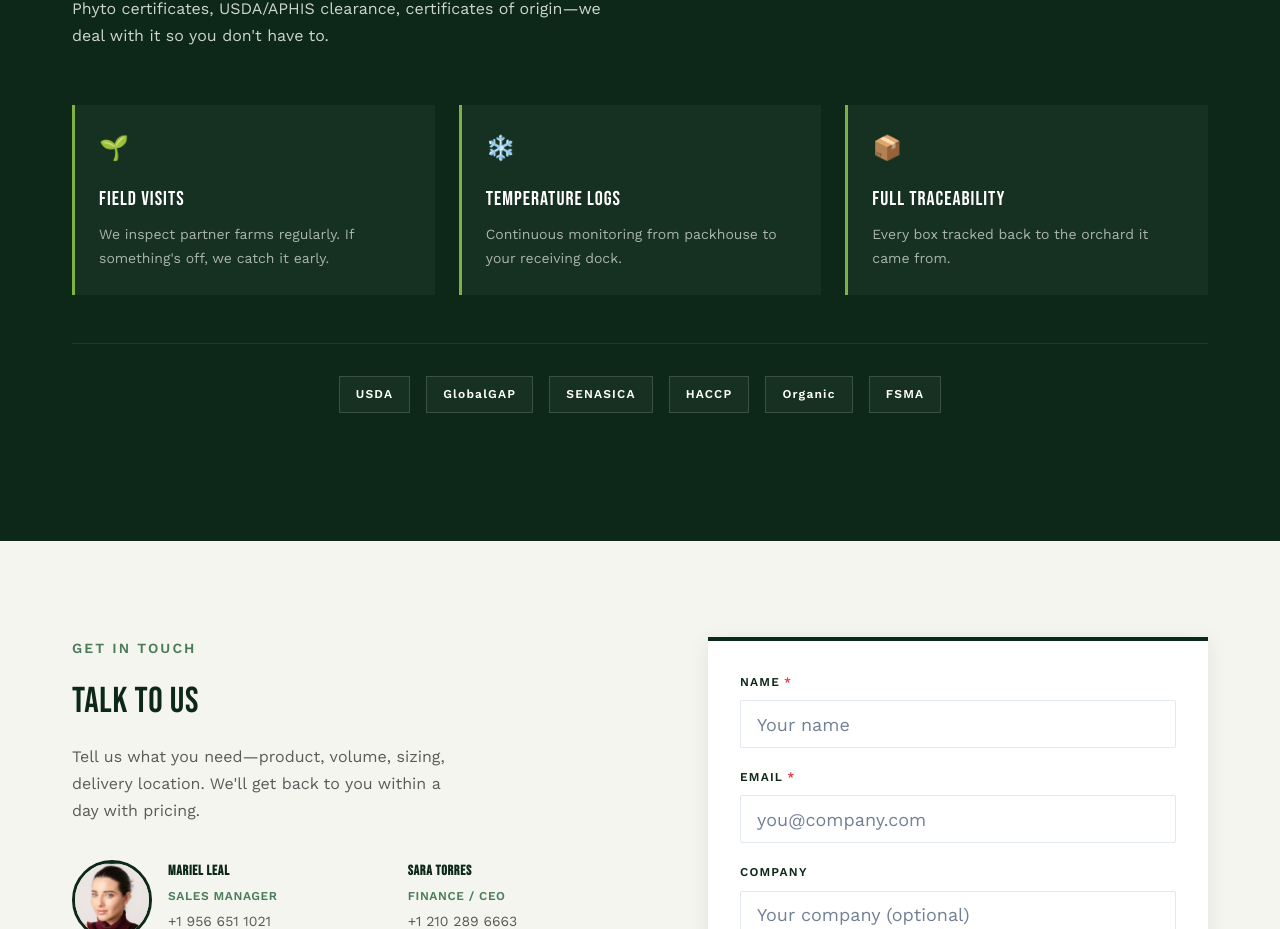
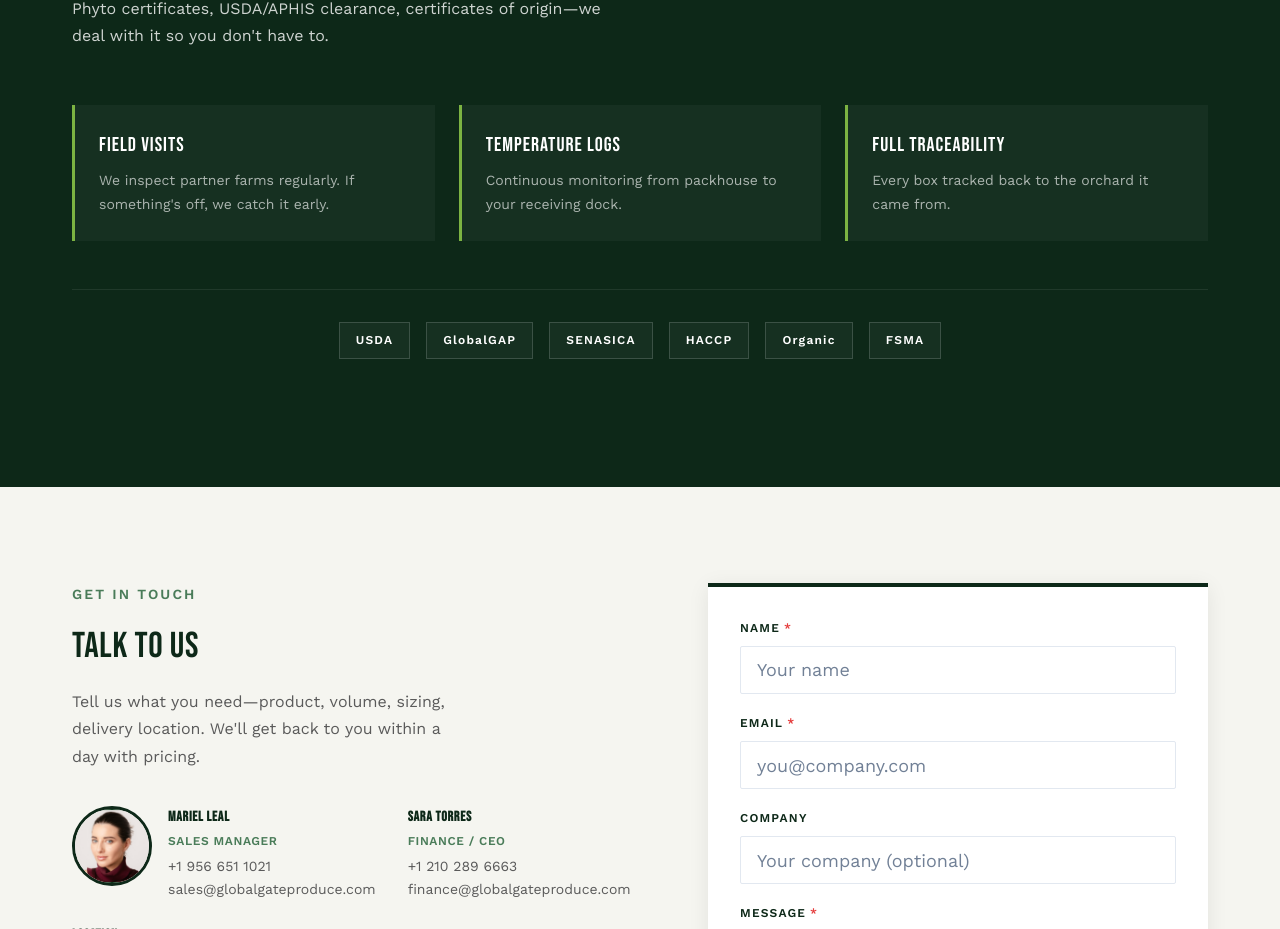
Before and after one commit to mjacobsongoodacc/Globalgateproduce, a React (Vite) app: page / in a window 1280 px wide. Shown: the part 2715-3644 px from the top of the page. Built offline with nearby package versions, Linux system fonts and the light colour scheme.

Commit message:
Remove emojis from Quality section

```diff
--- a/src/components/Quality.jsx
+++ b/src/components/Quality.jsx
@@ -33,17 +33,14 @@ const QUALITY_PILLARS = [
   {
     title: 'Field Visits',
     description: "We inspect partner farms regularly. If something's off, we catch it early.",
-    icon: '🌱',
   },
   {
     title: 'Temperature Logs',
     description: 'Continuous monitoring from packhouse to your receiving dock.',
-    icon: '❄️',
   },
   {
     title: 'Full Traceability',
     description: 'Every box tracked back to the orchard it came from.',
-    icon: '📦',
   },
 ]
 
@@ -128,7 +125,6 @@ function Quality() {
               _hover={{ bg: 'whiteAlpha.100' }}
               transition="background 0.2s"
             >
-              <Text fontSize="2xl" mb={2}>{pillar.icon}</Text>
               <Text
                 fontFamily="'Bebas Neue', 'Oswald', sans-serif"
                 fontWeight="400"
```
